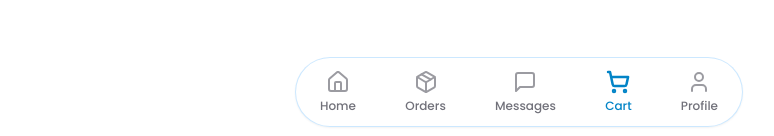
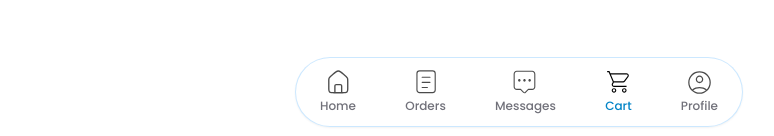
Before and after one commit to Raphdon832/HealthApp, a React (Vite) app: page /cart in a window 1280 px wide. Shown: the part 661-797 px from the top of the page, without its empty margins (121-895 px from the left). Built offline with nearby package versions, Linux system fonts and the light colour scheme; no server answers.

Commit message:
bottom navbar changes

```diff
--- a/src/components/BottomNav.jsx
+++ b/src/components/BottomNav.jsx
@@ -1,12 +1,16 @@
-import { Home as HomeIcon, Package, MessageSquare, ShoppingCart, User } from 'lucide-react';
+import HomeIcon from '@/icons/react/HomeIcon';
+import OrdersIcon from '@/icons/react/OrdersIcon';
+import CartIcon from '@/icons/react/CartIcon';
+import ProfileIcon from '@/icons/react/ProfileIcon';
+import MessagesIcon from '@/icons/react/MessagesIcon';
 
 export default function BottomNav({ tab, setTab }) {
   const items = [
     { key: '/', label: 'Home', icon: HomeIcon },
-    { key: '/orders', label: 'Orders', icon: Package },
-    { key: '/messages', label: 'Messages', icon: MessageSquare },
-    { key: '/cart', label: 'Cart', icon: ShoppingCart },
-    { key: '/profile', label: 'Profile', icon: User },
+    { key: '/orders', label: 'Orders', icon: OrdersIcon },
+    { key: '/messages', label: 'Messages', icon: MessagesIcon },
+    { key: '/cart', label: 'Cart', icon: CartIcon },
+    { key: '/profile', label: 'Profile', icon: ProfileIcon },
   ];
   return (
     <div className="fixed bottom-3 left-0 right-0 flex justify-center">
--- /dev/null
+++ b/src/icons/react/MessagesIcon.jsx
@@ -0,0 +1,10 @@
+import * as React from "react";
+
+const MessagesIcon = (props) => (
+  <svg width="18" height="19" viewBox="0 0 18 19" fill="none" xmlns="http://www.w3.org/2000/svg" {...props}>
+    <path fillRule="evenodd" clipRule="evenodd" d="M14.7145 1.04437C15.256 1.04437 15.7753 1.25948 16.1582 1.64236C16.5411 2.02525 16.7562 2.54455 16.7562 3.08604V13.2944C16.7562 13.8358 16.5411 14.3551 16.1582 14.738C15.7753 15.1209 15.256 15.336 14.7145 15.336L11.653 15.335L9.31123 17.6768C9.13545 17.8525 8.90158 17.9581 8.65349 17.9737C8.4054 17.9893 8.16015 17.9139 7.96374 17.7615L7.86778 17.6768L5.52599 15.335L2.46452 15.336C1.92303 15.336 1.40373 15.1209 1.02084 14.738C0.637955 14.3551 0.422852 13.8358 0.422852 13.2944V3.08604C0.422852 2.54455 0.637955 2.02525 1.02084 1.64236C1.40373 1.25948 1.92303 1.04437 2.46452 1.04437H14.7145Z" stroke="black" strokeWidth="0.857499" strokeLinecap="round" strokeLinejoin="round"/>
+    <path fillRule="evenodd" clipRule="evenodd" d="M8.58849 9.21104C9.09891 9.21104 9.60932 8.70062 9.60932 8.1902C9.60932 7.67979 9.09891 7.16937 8.58849 7.16937C8.07807 7.16937 7.56868 7.67979 7.56868 8.1902C7.56868 8.70062 8.07807 9.21104 8.58849 9.21104ZM4.50516 9.21104C5.01558 9.21104 5.52599 8.70062 5.52599 8.1902C5.52599 7.67979 5.01558 7.16937 4.50516 7.16937C3.99475 7.16937 3.48535 7.67979 3.48535 8.1902C3.48535 8.70062 3.99475 9.21104 4.50516 9.21104ZM12.6718 9.21104C13.1822 9.21104 13.6926 8.70062 13.6926 8.1902C13.6926 7.67979 13.1822 7.16937 12.6718 7.16937C12.1614 7.16937 11.652 7.67979 11.652 8.1902C11.652 8.70062 12.1614 9.21104 12.6718 9.21104Z" fill="black"/>
+  </svg>
+);
+
+export default MessagesIcon;
```
Also changed, not shown: src/icons/Messages Icon.svg (added), 1 other file (tests, documents, lock files or other folders).
